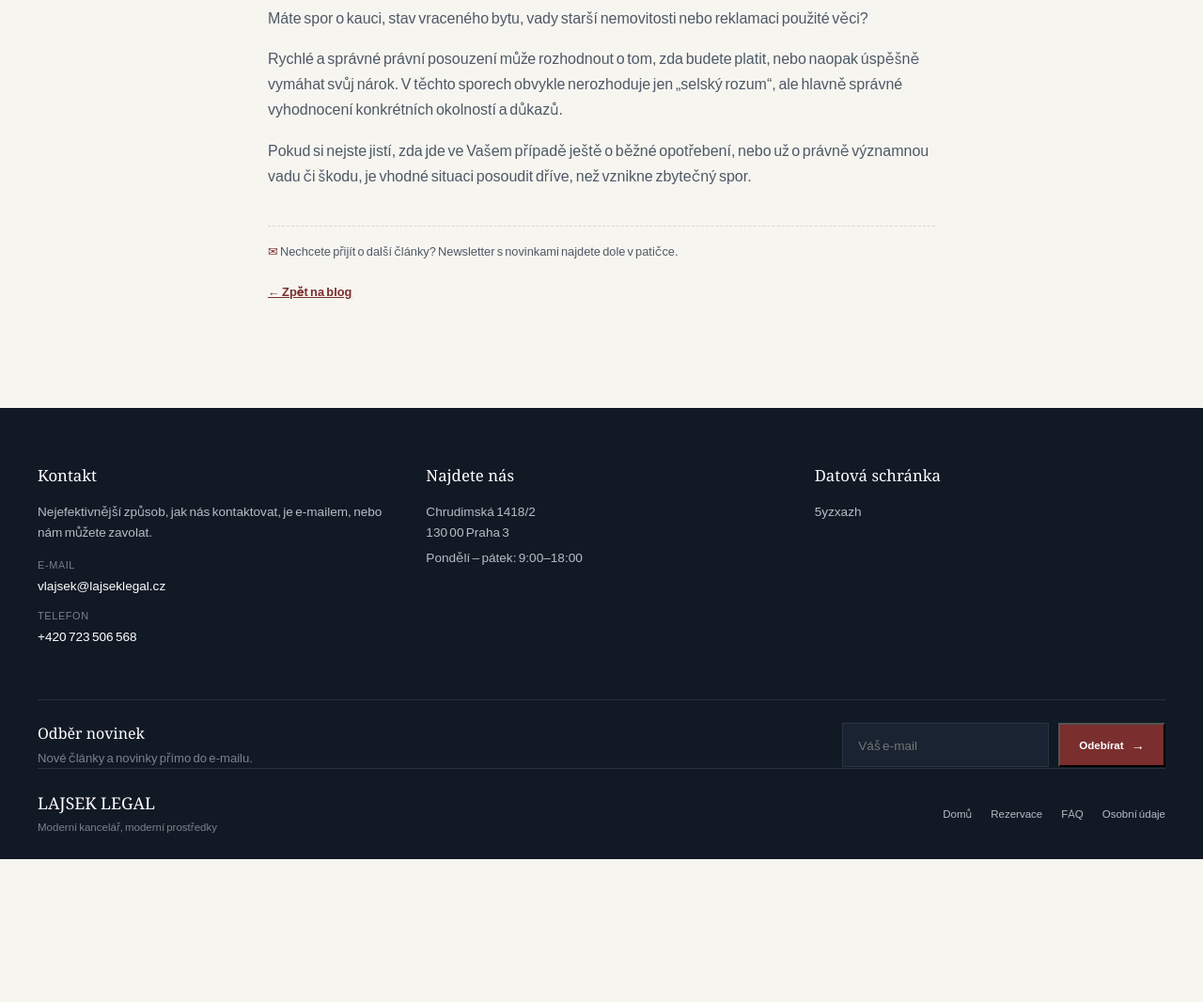
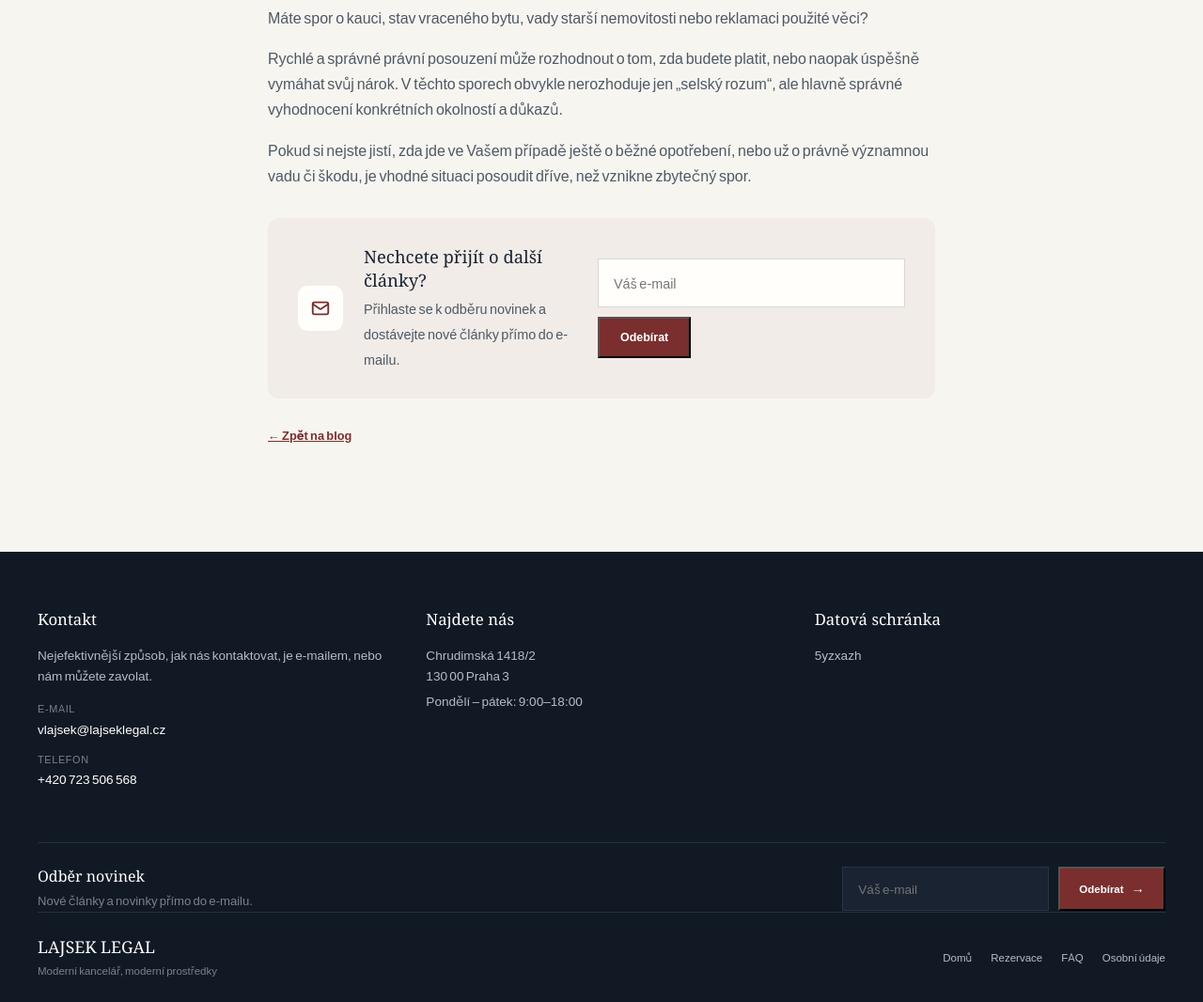
Before and after one commit to Danas2008/LajsekLegal, a Django app: page /blog/co-je-a-co-neni-bezne-opotrebeni/ in a window 1280 px wide. Shown: the part 1276-2342 px from the top of the page at 94% size. Before the commit the page ends 2190 px from the top, so only its background shows below. Run offline with Django 5.2, Linux system fonts and the light colour scheme; data comes from the database, SQL or seed files in the repository; data that the repository does not hold is empty.

Commit message:
feat: enhance blog newsletter section with new design and subscription form

```diff
--- a/core/translations.py
+++ b/core/translations.py
@@ -118,7 +118,8 @@ EN = {
     'blog_read_more': 'Read the full article',
     'blog_empty': 'There are no articles here yet.',
     'blog_back': 'Back to blog',
-    'blog_newsletter_hint': "Don't want to miss new articles? Find our newsletter down in the footer.",
+    'blog_newsletter_title': "Don't want to miss new articles?",
+    'blog_newsletter_hint': 'Subscribe to our newsletter and get new articles straight to your inbox.',
     'blog_edit_in_dashboard': 'Edit in dashboard',
 
     # --- Booking ---
--- a/static/css/reviews.css
+++ b/static/css/reviews.css
@@ -11,8 +11,9 @@
   letter-spacing: 2px;
 }
 
-.review-rating-choice {
+.review-rating-choice > div {
   display: flex;
+  flex-wrap: wrap;
   gap: 14px;
 }
 
@@ -21,4 +22,5 @@
   align-items: center;
   gap: 6px;
   font-weight: 700;
+  cursor: pointer;
 }
--- a/static/css/style.css
+++ b/static/css/style.css
@@ -418,17 +418,85 @@ blockquote footer span {
   font: 500 1.24rem/1.28 var(--serif);
 }
 
-.newsletter-hint {
-  margin: 22px 0 0;
-  padding-top: 16px;
-  border-top: 1px dashed var(--line);
-  color: var(--ink-soft);
-  font-size: 0.8rem;
+.blog-newsletter {
+  display: flex;
+  flex-wrap: wrap;
+  align-items: center;
+  gap: 22px;
+  margin-top: 32px;
+  padding: 28px 32px;
+  background: #f1ece8;
+  border-radius: 12px;
 }
 
-.newsletter-hint::before {
-  content: "✉ ";
+.blog-newsletter-icon {
+  display: flex;
+  flex: none;
+  align-items: center;
+  justify-content: center;
+  width: 48px;
+  height: 48px;
+  background: var(--paper);
+  border-radius: 10px;
   color: var(--wine);
+}
+
+.blog-newsletter-icon svg {
+  width: 22px;
+  height: 22px;
+  stroke: currentColor;
+  fill: none;
+}
+
+.blog-newsletter-text {
+  flex: 1 1 220px;
+}
+
+.blog-newsletter-text strong {
+  display: block;
+  margin-bottom: 4px;
+  font: 500 1.15rem var(--serif);
+}
+
+.blog-newsletter-text span {
+  color: var(--ink-soft);
+  font-size: 0.9rem;
+}
+
+.blog-newsletter-form {
+  display: flex;
+  flex: 1 1 320px;
+  flex-wrap: wrap;
+  gap: 10px;
+}
+
+.blog-newsletter-form input {
+  flex: 1 1 220px;
+  padding: 13px 16px;
+  border: 1px solid var(--line);
+  background: var(--paper);
+  color: var(--ink);
+  font: inherit;
+  font-size: 0.9rem;
+}
+
+.blog-newsletter-form input:focus {
+  outline: none;
+  border-color: var(--wine);
+}
+
+.blog-newsletter-form .button {
+  padding: 13px 22px;
+  font-size: 0.78rem;
+  white-space: nowrap;
+}
+
+.blog-newsletter-message {
+  flex-basis: 100%;
+  margin: 0;
+  color: var(--wine);
+  font-size: 0.85rem;
+  font-weight: 700;
 }
 
 .post h3 a {
--- a/templates/blog_detail.html
+++ b/templates/blog_detail.html
@@ -80,8 +80,21 @@
       <section class="content">
         <article class="wrap reading">
           {{ post.body|safe }}
-          <p class="newsletter-hint" style="margin-top: 40px">{% t "blog_newsletter_hint" "Nechcete přijít o další články? Newsletter s novinkami najdete dole v patičce." %}</p>
-          <p style="margin-top: 16px">
+          <div class="blog-newsletter">
+            <span class="blog-newsletter-icon">
+              <svg viewBox="0 0 24 24" fill="none" stroke-width="2" stroke-linecap="round" stroke-linejoin="round"><rect x="3" y="5" width="18" height="14" rx="2"/><path d="m3 7 9 6 9-6"/></svg>
+            </span>
+            <div class="blog-newsletter-text">
+              <strong>{% t "blog_newsletter_title" "Nechcete přijít o další články?" %}</strong>
+              <span>{% t "blog_newsletter_hint" "Přihlaste se k odběru novinek a dostávejte nové články přímo do e-mailu." %}</span>
+            </div>
+            <form class="blog-newsletter-form" data-newsletter-form action="{% url 'newsletter_subscribe' %}">
+              <input type="email" name="email" placeholder="{% t 'newsletter_placeholder' 'Váš e-mail' %}" required>
+              <button class="button" type="submit">{% t "newsletter_button" "Odebírat" %}</button>
+            </form>
+            <p class="newsletter-message blog-newsletter-message" hidden></p>
+          </div>
+          <p style="margin-top: 24px">
             <a class="text-link" href="{% url 'blog_list' %}">&larr; {% t "blog_back" "Zpět na blog" %}</a>
           </p>
         </article>
```
Also changed, not shown: templates/blog.html (+14 -1 lines).
